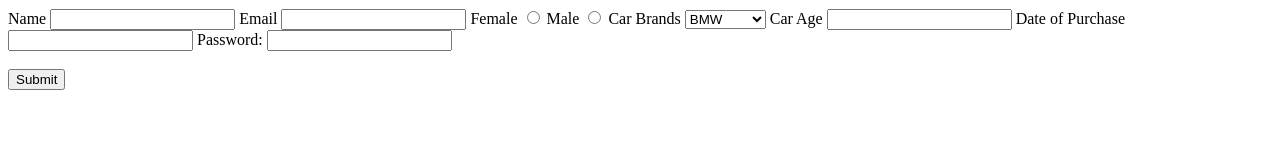
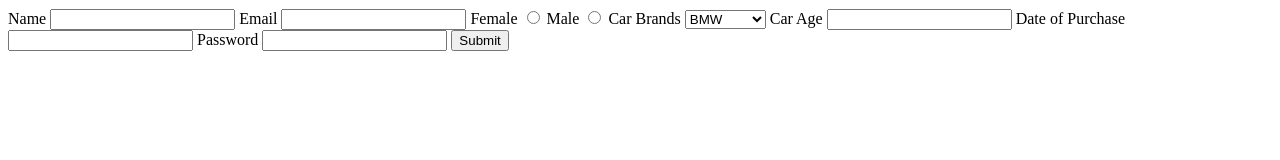
Before and after one commit to acciojob/car-insurance-form-Dwivedi-Nikhil, a website: page main.html in a window 1280 px wide. Drawn offline with Linux system fonts and the light colour scheme.

Commit message:
created a submission

```diff
--- a/main.html
+++ b/main.html
@@ -40,11 +40,11 @@
 		<input type="text" id="dop" required>
 
 
-<!-- 		<lable for='password'>Password</lable>
-		<input type="password" id="password" name="password" required> -->
+		<lable for='password'>Password</lable>
+		<input type="password" id="password"  required>
 
-		<label for="password">Password:</label>
-		<input type="password" id="password" required><br><br>
+<!-- 		<label for="password">Password:</label>
+		<input type="password" id="password" required><br><br> -->
 
 
 		<button type="submit" >Submit</button>
```
